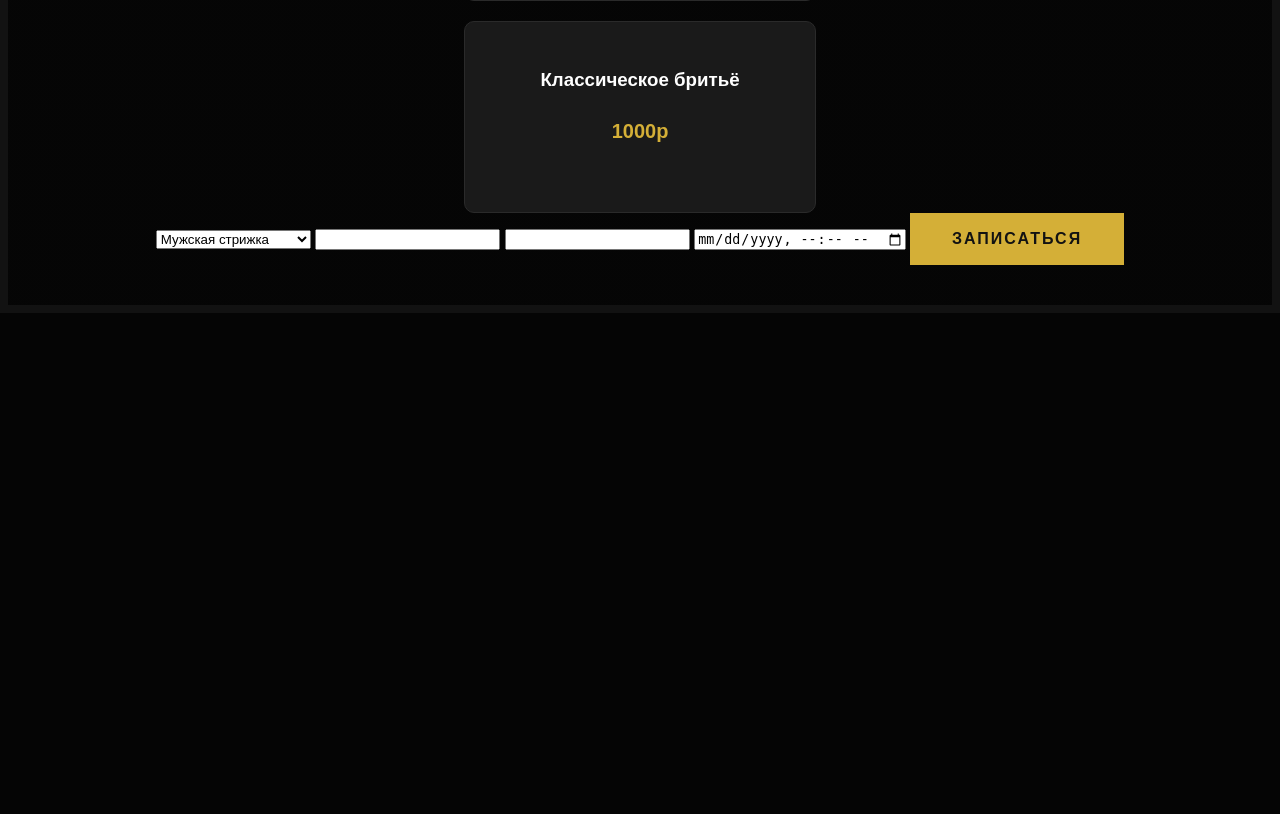
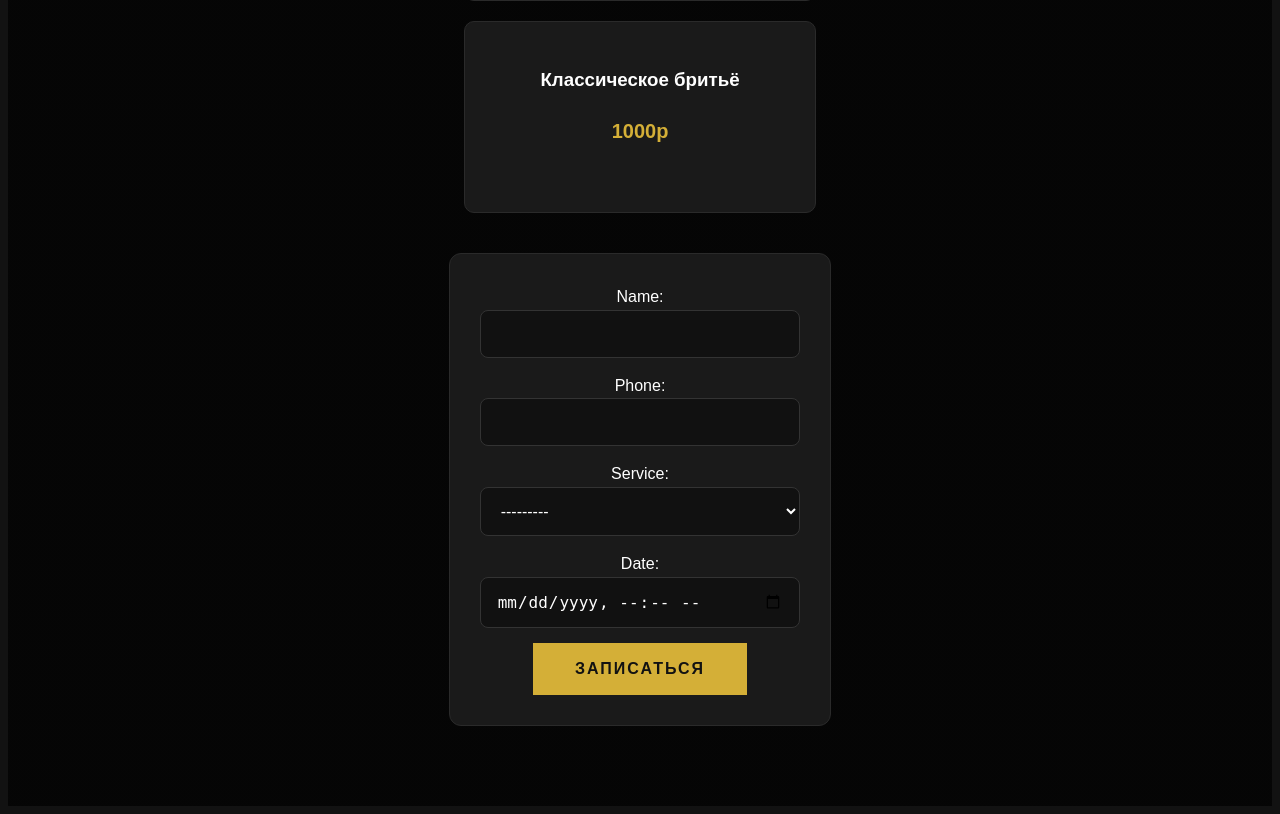
Before and after one commit to Firdavs-cpu/barbershop.v2, a Django app: template main/templates/main/index.html in a window 1280 px wide. Shown: the part 910-1724 px from the top of the page. Before the commit the page ends 1223 px from the top, so only its background shows below. Run offline with Django 5.2, Linux system fonts and the light colour scheme; the template is opened without the code that fills it: values that come from a table or form of the project are taken from there, others are empty; data comes from the database, SQL or seed files in the repository; both versions use the stored data as it was after the commit; parts of the project's set-up code (start-up, migrations or seed data) failed here and were passed over.

Commit message:
Создал файл forms.py

```diff
--- /dev/null
+++ b/main/forms.py
@@ -0,0 +1,12 @@
+from django import forms
+from .models import Booking
+
+class BookingForm(forms.ModelForm):
+    class Meta:
+        model = Booking
+        fields = "__all__"
+        widgets = {
+            'date':forms.DateTimeInput(attrs={
+                'type': 'datetime-local'
+            })
+        }
--- a/main/models.py
+++ b/main/models.py
@@ -6,6 +6,8 @@
 class Service(models.Model):
     name = models.CharField(max_length=20)
     price = models.IntegerField()
+    def __str__(self):
+        return self.name
 
 
 class Booking(models.Model):
@@ -13,3 +15,5 @@
     phone = models.CharField(max_length=20)
     service = models.ForeignKey(Service, on_delete=models.CASCADE)
     date = models.DateTimeField()
+    def __str__(self):
+        return self.name
--- a/main/static/main/style.css
+++ b/main/static/main/style.css
@@ -76,6 +76,7 @@
     transition: all 0.3s ease;
 }
 
+
 /* Эффект при наведении на кнопку */
 .btn-booking:hover {
     background-color: transparent;
@@ -100,3 +101,40 @@
     font-size: 20px;
     font-weight: bold;
 }
+
+.success-message {
+    background-color: #12424a;
+    color: #ffffff;
+    padding: 15px 20px;
+    margin: 20px 0;
+    border-radius: 8px;
+    text-align: center;
+}
+
+.booking-form {
+    max-width: 500px;
+    margin: 40px auto;
+    padding: 30px;
+    background-color: #1a1a1a;
+    border-radius: 12px;
+    border: 1px solid #2a2a2a;
+}
+
+.booking-form input,
+.booking-form select {
+    width: 100%;
+    box-sizing: border-box;
+    padding: 14px 16px;
+    margin-bottom: 15px;
+    background-color: #111111;
+    color: #ffffff;
+    border: 1px solid #333333;
+    border-radius: 8px;
+    font-size: 16px;
+}
+
+.booking-form input:focus,
+.booking-form select:focus {
+    outline: none;
+    border-color: #d4af37;
+}
--- a/main/templates/main/index.html
+++ b/main/templates/main/index.html
@@ -17,9 +17,7 @@
         </div>
     </header>
 
-    {% for message in messages %}
-    <p>{{ message }}</p>
-    {% endfor %}
+
 
     <!-- Первый (главный) экран сайта -->
     <main>
@@ -27,8 +25,14 @@
             <!-- Заголовок первого экрана -->
             <h1>Мужские стрижки и классическое бритье</h1>
 
+
             <!-- Небольшой текст -->
             <p>Создаем безупречный стиль для уверенных в себе мужчин. Опытные мастера, премиальная косметика и атмосфера настоящего мужского клуба.</p>
+
+
+                {% for message in messages %}
+                <p class="success-message">{{ message }}</p>
+                {% endfor %}
 
                {% for service in services %}
             <div class="service-card">
@@ -39,17 +43,11 @@
 
 
             <!-- запись клиента -->
-    <form method="POST">
+    <form method="POST" class="booking-form">
         {% csrf_token %}
-        <select name="service">
-            {% for service in services %}
-            <option value="{{service.id}}">{{service.name}}</option>
-            {% endfor %}
 
-        </select>
-        <input type="text" name="name">
-        <input type="text" name="phone">
-        <input type="datetime-local" name="date">
+
+        {{ form }}
                     <!-- Кнопка «Записаться» -->
         <button type="submit" class="btn-booking">Записаться</button>
     </form>
@@ -60,8 +58,3 @@
 
 </body>
 </html>
-
-
-            <!-- <option value="1">Мужская стрижка</option>
-            <option value="2">Стрижка бороды</option>
-            <option value="3">Классическое бритьё</option> -->
```
Also changed, not shown: main/views.py (+13 -16 lines), db.sqlite3.
